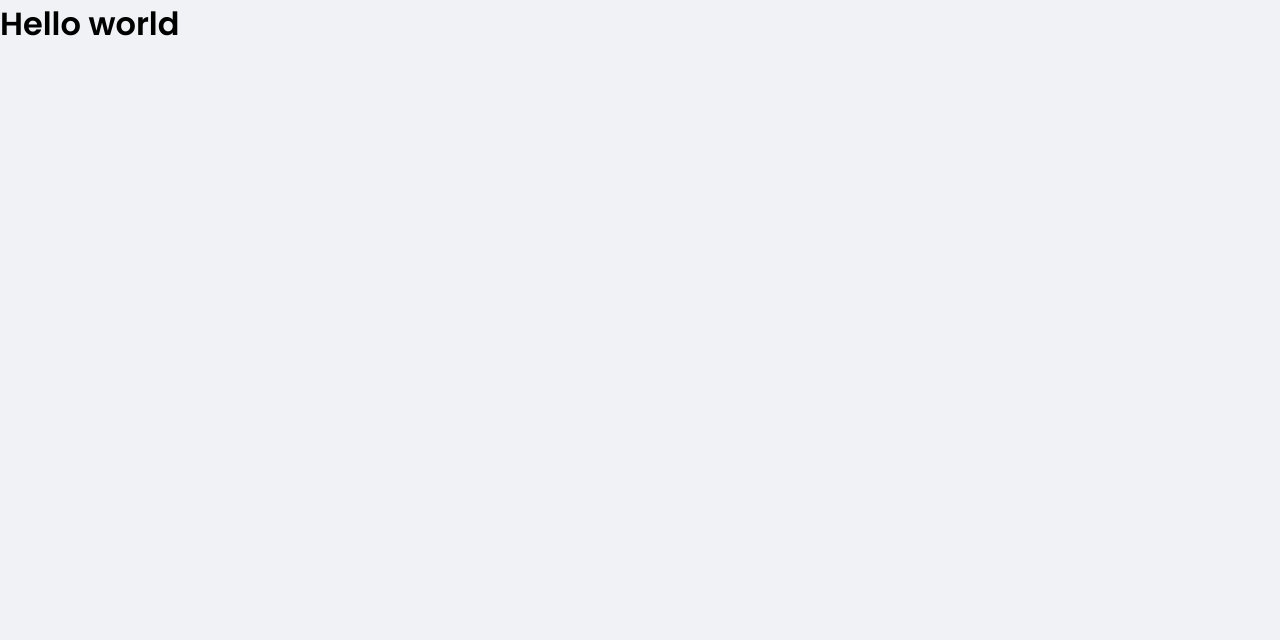
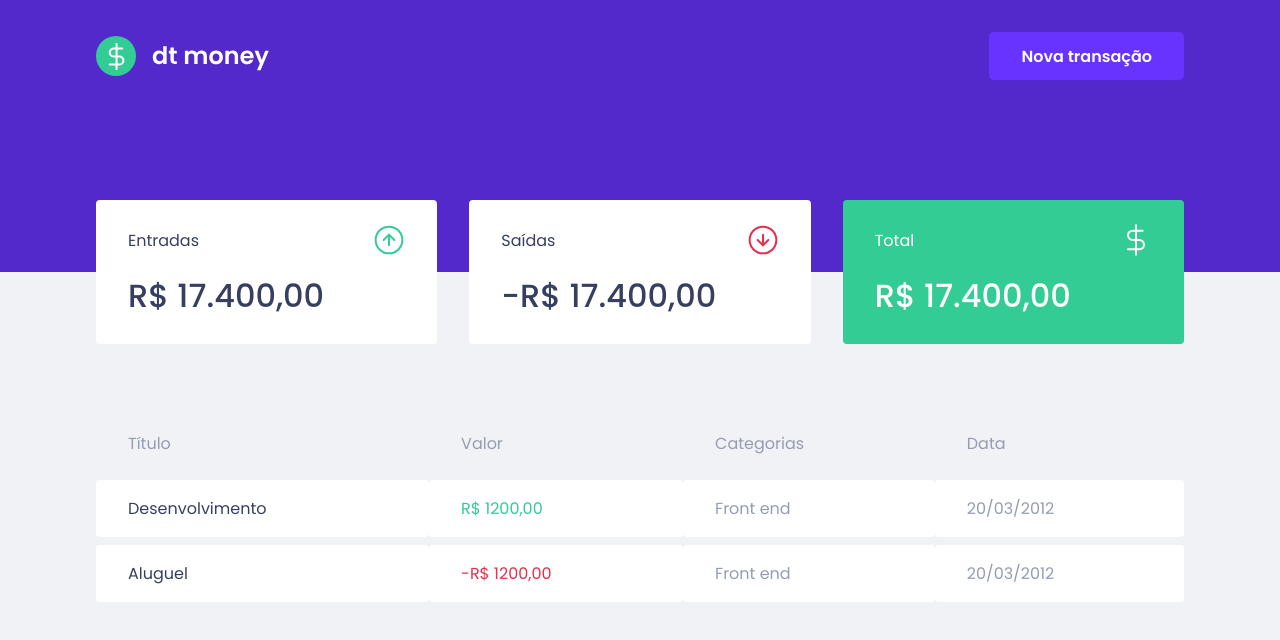
Before and after one commit to BootcampIgnite2021/dt-money, a React (Create React App) app: page / in a window 1280 px wide. Shown: the top 640 px of the page. Built offline with nearby package versions, Linux system fonts and the light colour scheme.

Commit message:
feat: created components Dasboard, Header, Sumary and TransactionsTable

```diff
--- a/public/index.html
+++ b/public/index.html
@@ -5,7 +5,7 @@
     <meta charset="utf-8" />
     <meta name="viewport" content="width=device-width, initial-scale=1" />
     <link rel="shortcut icon" href="favicon.png" type="image/png">
-    <link href="https://fonts.googleapis.com/css2?family=Poppins:wght@400;600&display=swap" rel="stylesheet">
+    <link href="https://fonts.googleapis.com/css2?family=Poppins:wght@400;500;600&display=swap" rel="stylesheet">
 
     <title>Dt Money</title>
   </head>
--- a/src/App.tsx
+++ b/src/App.tsx
@@ -1,10 +1,13 @@
 import React from 'react';
+import { Dashboard } from './components/Dashboard';
+import { Header } from './components/Header';
 import { GlobalStyle } from './styles/global';
 
 function App() {
   return (
     <>
-      <h1>Hello world</h1>
+      <Header />
+      <Dashboard />
       <GlobalStyle />
     </>
     );
--- /dev/null
+++ b/src/components/Dashboard/index.tsx
@@ -0,0 +1,12 @@
+import { Sumary } from '../Sumary';
+import { TransactionsTable } from '../TransactionsTable';
+import * as Styled from './styles';
+
+export function Dashboard(){
+  return (
+    <Styled.Container>
+      <Sumary />
+      <TransactionsTable />
+    </Styled.Container>
+  )
+}
--- /dev/null
+++ b/src/components/Dashboard/styles.ts
@@ -0,0 +1,8 @@
+import styled from "styled-components";
+
+export const Container = styled.main`
+  max-width: 1120px;
+  background: var(--background);
+  margin: 0 auto;
+  padding: 2.5rem 1rem;
+`;
--- /dev/null
+++ b/src/components/Header/index.tsx
@@ -0,0 +1,14 @@
+import Logo from '../../assets/logo.svg'
+
+import * as Styled from './styles'
+
+export function Header() {
+  return (
+    <Styled.Conatainer>
+      <Styled.Content>
+        <Styled.ImageLogo src={Logo} alt="dt money" />
+        <Styled.Button type="button">Nova transação</Styled.Button>
+      </Styled.Content>
+    </Styled.Conatainer>
+  )
+}
--- /dev/null
+++ b/src/components/Header/styles.ts
@@ -0,0 +1,33 @@
+import styled from "styled-components";
+
+export const Conatainer = styled.header`
+  background: var(--blue);
+`;
+
+export const Content = styled.div`
+  max-width: 1120px;
+  margin: 0 auto;
+  padding: 2rem 1rem 12rem;
+  display: flex;
+  align-items: center;
+  justify-content: space-between;
+`;
+
+export const ImageLogo = styled.img``;
+
+export const Button = styled.button`
+  font-size: 1rem;
+  color: var(--shape);
+  background: var(--blue-light);
+  border: 0;
+  font-size: 16px;
+  font-weight: 600;
+  padding: 0 2rem;
+  border-radius: 0.3125rem;
+  height: 3rem;
+  transition: filter 0.2s;
+
+  &:hover {
+    filter: brightness(0.9);
+  }
+`;
--- /dev/null
+++ b/src/components/Sumary/index.tsx
@@ -0,0 +1,35 @@
+import IncomeImg from '../../assets/income.svg'
+import OutcomeImg from '../../assets/outcome.svg'
+import TotalImg from '../../assets/total.svg'
+
+import * as Styled from './styles'
+
+export function Sumary() {
+  return (
+    <Styled.Container>
+      <div>
+        <header>
+          <p>Entradas</p>
+          <img src={IncomeImg} alt="Entradas" />
+        </header>
+        <strong>R$ 17.400,00</strong>
+      </div>
+
+      <div>
+        <header>
+          <p>Saídas</p>
+          <img src={OutcomeImg} alt="Saídas" />
+        </header>
+        <strong>-R$ 17.400,00</strong>
+      </div>
+
+      <div className="background">
+        <header>
+          <p>Total</p>
+          <img src={TotalImg} alt="Total" />
+        </header>
+        <strong>R$ 17.400,00</strong>
+      </div>
+    </Styled.Container>
+  )
+}
--- /dev/null
+++ b/src/components/Sumary/styles.ts
@@ -0,0 +1,34 @@
+import styled from "styled-components";
+
+export const Container = styled.div`
+  display: grid;
+  grid-template-columns: repeat(3, 1fr);
+  gap: 2rem;
+  margin-top: -7rem;
+
+  div {
+    background: var(--shape);
+    padding: 1.5rem 2rem;
+    border-radius: 0.25rem;
+    color: var(--text-title);
+
+    header {
+      display: flex;
+      align-items: center;
+      justify-content: space-between;
+    }
+
+    strong {
+      display: block;
+      margin-top: 1rem;
+      font-size: 2rem;
+      font-weight: 500;
+      line-height: 3rem;
+    }
+
+    &.background {
+      background: var(--green);
+      color: var(--shape);
+    }
+  }
+`;
--- /dev/null
+++ b/src/components/TransactionsTable/index.tsx
@@ -0,0 +1,34 @@
+import * as Styled from './styles'
+
+export function TransactionsTable() {
+  return (
+    <Styled.Container>
+      <table>
+        <thead>
+          <tr>
+            <th>Título</th>
+            <th>Valor</th>
+            <th>Categorias</th>
+            <th>Data</th>
+          </tr>
+        </thead>
+
+        <tbody>
+          <tr>
+            <td>Desenvolvimento</td>
+            <td className="deposit">R$ 1200,00</td>
+            <td>Front end</td>
+            <td>20/03/2012</td>
+          </tr>
+
+          <tr>
+            <td>Aluguel</td>
+            <td className="withdraw">-R$ 1200,00</td>
+            <td>Front end</td>
+            <td>20/03/2012</td>
+          </tr>
+        </tbody>
+      </table>
+    </Styled.Container>
+  )
+}
--- /dev/null
+++ b/src/components/TransactionsTable/styles.ts
@@ -0,0 +1,37 @@
+import styled from "styled-components";
+
+export const Container = styled.div`
+  margin-top: 4rem;
+  table {
+    width: 100%;
+    border-spacing: 0 0.5rem;
+
+    th {
+      color: var(--text-body);
+      font-weight: 400;
+      padding: 1rem 2rem;
+      text-align: left;
+      line-height: 1.5rem;
+    }
+
+    td {
+      padding: 1rem 2rem;
+      border: 0;
+      background: var(--shape);
+      color: var(--text-body);
+      border-radius: 0.25rem;
+
+      &:first-child {
+        color: var(--text-title);
+      }
+
+      &.deposit {
+        color: var(--green);
+      }
+
+      &.withdraw {
+        color: var(--red);
+      }
+    }
+  }
+`;
```
